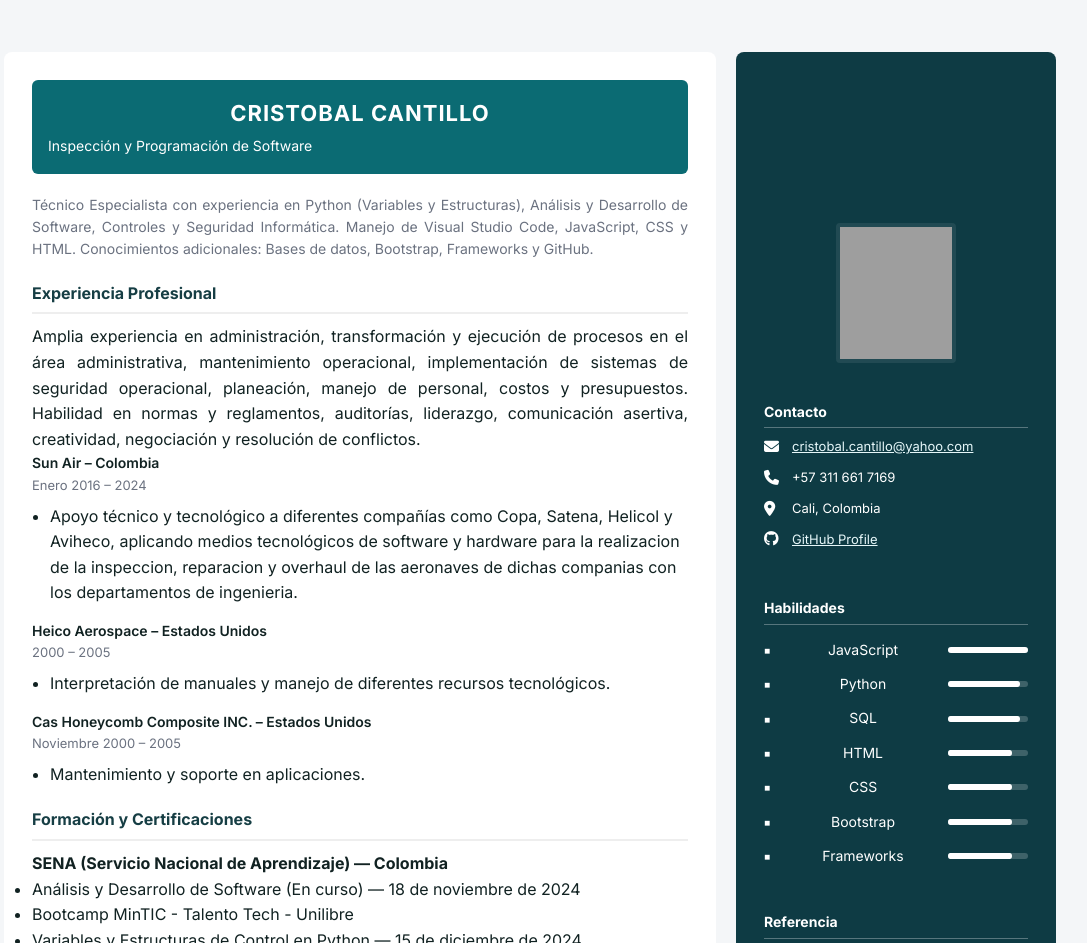
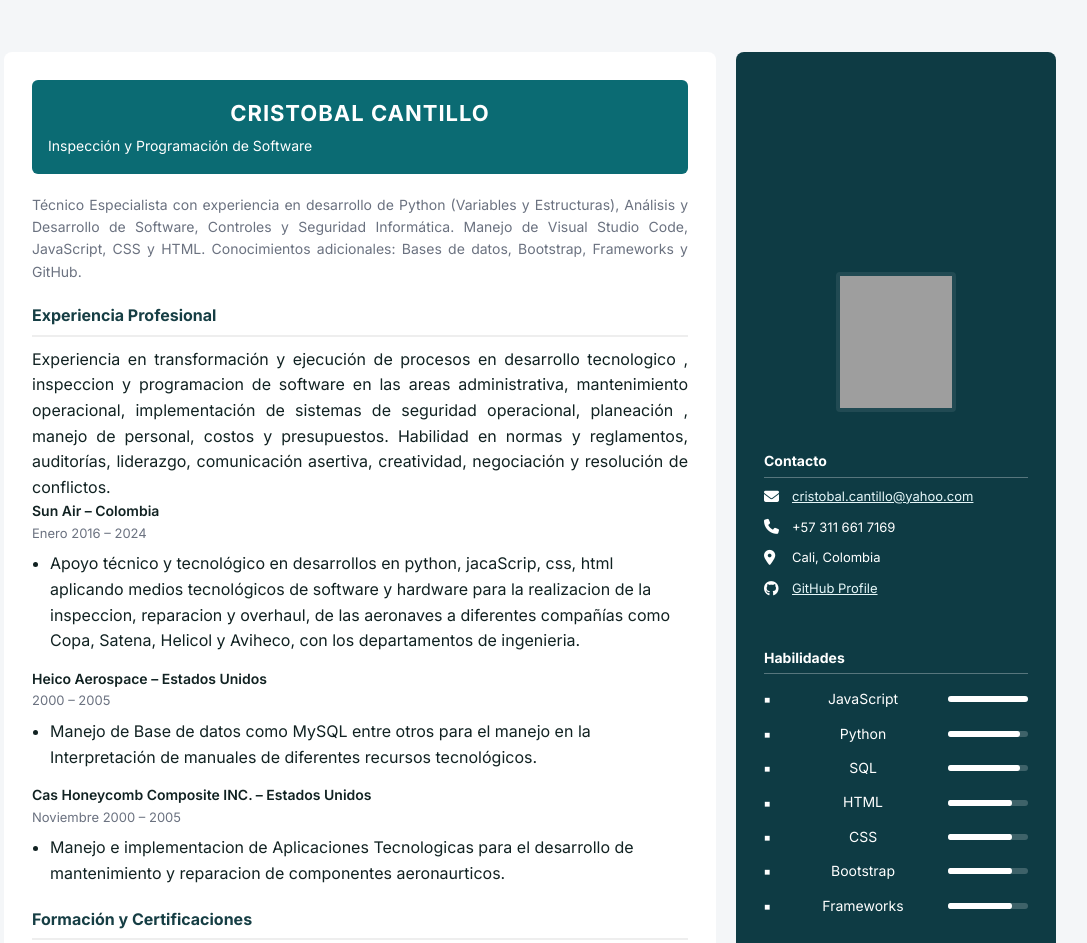
Before and after one commit to tonyx4/JobTraProCristobal, a plain HTML site: page index.html in a window 1280 px wide. Shown: the top 943 px of the page, without its empty margins (110-1197 px from the left). Drawn offline with Linux system fonts and the light colour scheme; grey boxes are pictures that could not be loaded.

Commit message:
actualizacion  proyecto

```diff
--- a/index.html
+++ b/index.html
@@ -34,7 +34,7 @@
             <!-- Perfil -->
             <header class="profile">
                 <p class="summary">
-                    Técnico Especialista con experiencia en Python (Variables y Estructuras),
+                    Técnico Especialista con experiencia en desarrollo de Python (Variables y Estructuras),
                     Análisis y Desarrollo de Software, Controles y Seguridad Informática.
                     Manejo de Visual Studio Code, JavaScript, CSS y HTML.
                     Conocimientos adicionales: Bases de datos, Bootstrap, Frameworks y GitHub.
@@ -45,18 +45,20 @@
             <section class="block">
                 <h2>Experiencia Profesional</h2>
                 <p>
-                    Amplia experiencia en administración, transformación y ejecución de procesos en el área
-                    administrativa, mantenimiento operacional, implementación de sistemas de seguridad operacional,
-                    planeación, manejo de personal, costos y presupuestos. Habilidad en normas y reglamentos, auditorías,
-                    liderazgo, comunicación asertiva, creatividad, negociación y resolución de conflictos.
+                    Experiencia en transformación y ejecución de procesos en desarrollo tecnologico , inspeccion
+                    y programacion de software en las areas administrativa, mantenimiento operacional,
+                    implementación de sistemas de seguridad operacional, planeación , manejo de personal,
+                    costos y presupuestos. Habilidad en normas y reglamentos, auditorías, liderazgo,
+                    comunicación asertiva, creatividad, negociación y resolución de conflictos.
                 </p>
 
                 <article class="job">
                     <h3>Sun Air – Colombia</h3>
                     <p class="period">Enero 2016 – 2024</p>
                     <ul>
-                        <li>Apoyo técnico y tecnológico a diferentes compañías como Copa, Satena, Helicol y Aviheco,
-                            aplicando medios tecnológicos de software y hardware para la realizacion de la inspeccion, reparacion y overhaul de las aeronaves de dichas companias con los departamentos de ingenieria.</li>
+                        <li>Apoyo técnico y tecnológico en desarrollos en python, jacaScrip, css, html
+                            aplicando medios tecnológicos de software y hardware para la realizacion de la inspeccion, reparacion y overhaul,
+                             de las aeronaves a diferentes compañías como Copa, Satena, Helicol y Aviheco, con los departamentos de ingenieria.</li>
                     </ul>
                 </article>
 
@@ -64,7 +66,7 @@
                     <h3>Heico Aerospace – Estados Unidos</h3>
                     <p class="period">2000 – 2005</p>
                     <ul>
-                        <li>Interpretación de manuales y manejo de diferentes recursos tecnológicos.</li>
+                        <li>Manejo de Base de datos como MySQL entre otros para el manejo en la Interpretación de manuales de diferentes recursos tecnológicos.</li>
                     </ul>
                 </article>
 
@@ -72,7 +74,8 @@
                     <h3>Cas Honeycomb Composite INC. – Estados Unidos</h3>
                     <p class="period">Noviembre 2000 – 2005</p>
                     <ul>
-                        <li>Mantenimiento y soporte en aplicaciones.</li>
+                        <li>Manejo e implementacion  de Aplicaciones Tecnologicas para el desarrollo de mantenimiento
+                            y reparacion de componentes aeronaurticos.</li>
                     </ul>
                 </article>
             </section>
```
